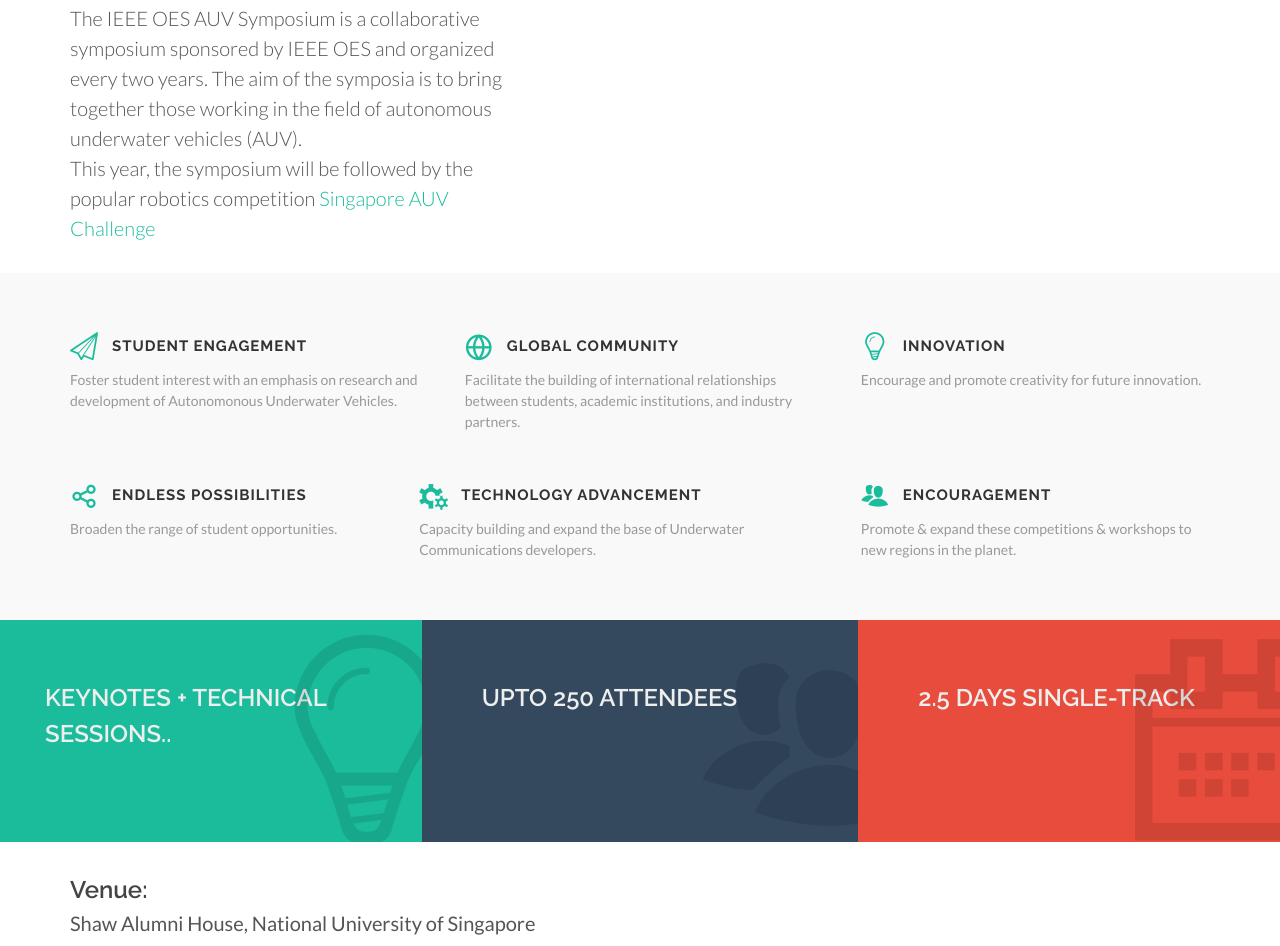
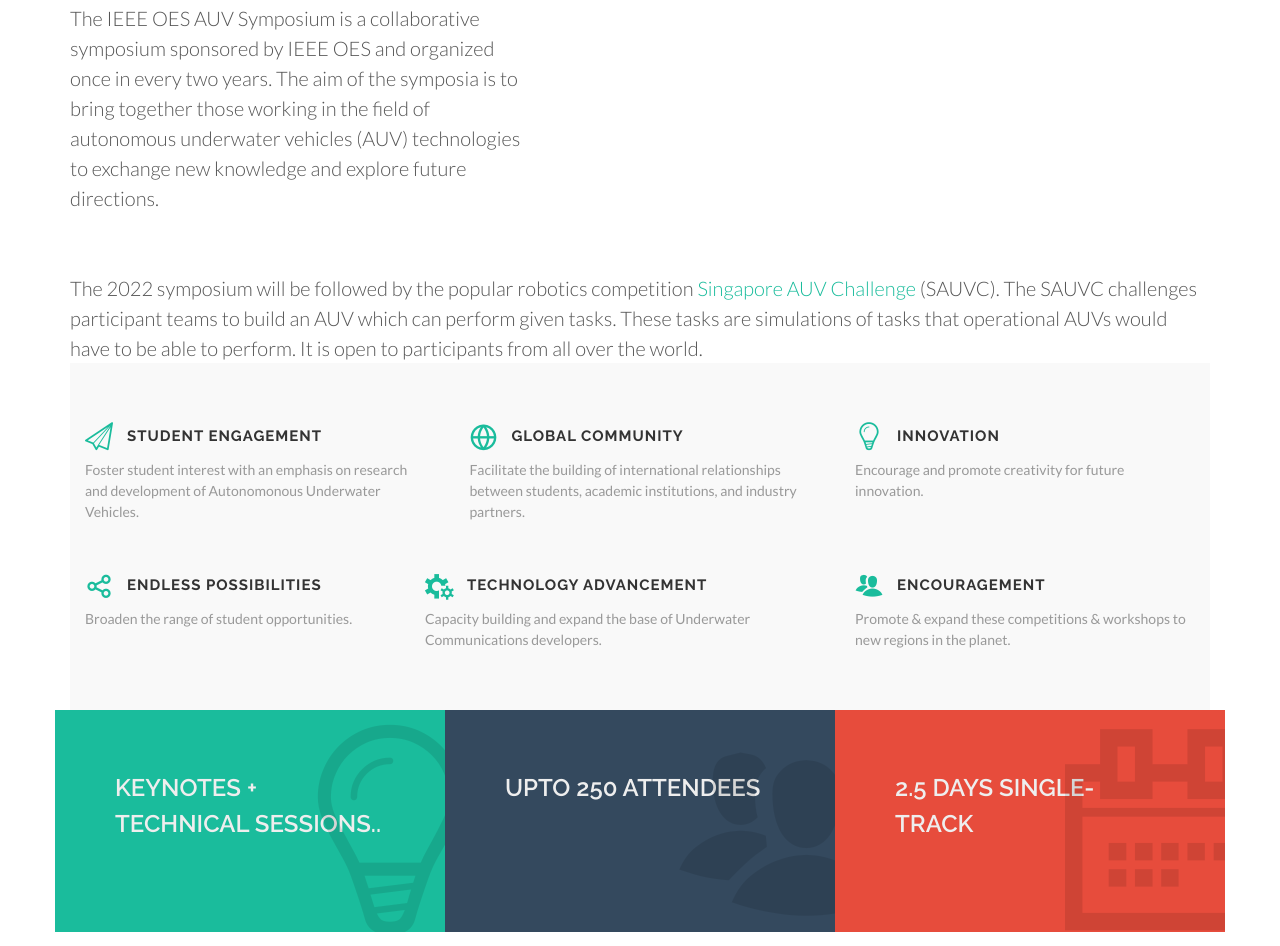
Before and after one commit to auv-oes/auv2022, a plain HTML site: page index.html in a window 1280 px wide. Shown: the part 796-1742 px from the top of the page. Drawn offline with nearby package versions, Linux system fonts and the light colour scheme.

Commit message:
Changed Intro text

```diff
--- a/index.html
+++ b/index.html
@@ -126,9 +126,8 @@
 							<div class="heading-block topmargin">
 								<h1> WELCOME TO <br/></h1><h3> 2022 IEEE OES AUV Symposium</h3>
 							</div>
-							<p class="lead">The IEEE OES AUV Symposium is a collaborative symposium sponsored by IEEE OES and organized every two years. The aim of the symposia is to bring together those working in the field of autonomous underwater vehicles (AUV). <br/> This year, the symposium will be followed by the popular robotics competition <a href="https://sauvc.org/"> Singapore AUV Challenge </a></p>
+							<p class="lead">The IEEE OES AUV Symposium is a collaborative symposium sponsored by IEEE OES and organized once in every two years. The aim of the symposia is to bring together those working in the field of autonomous underwater vehicles (AUV) technologies to exchange new knowledge and explore future directions. <br/> </p>
 						</div>
-
 
 						<div class="col-xl-7">
 
@@ -146,9 +145,12 @@
 							</div>
 
 						</div>
-
 					</div>
 				</div>
+				<div class="container clearfix topmargin-sm">
+					<p class="lead nomargin">The 2022 symposium will be followed by the popular robotics competition <a href="https://sauvc.org/"> Singapore AUV Challenge </a> (SAUVC). The SAUVC challenges participant teams to build an AUV which can perform given tasks. These tasks are simulations of tasks that operational AUVs would have to be able to perform. It is open to participants from all over the world.</a> </br>
+					</p>
+
 
 
 				<div class="section nomargin">
```
